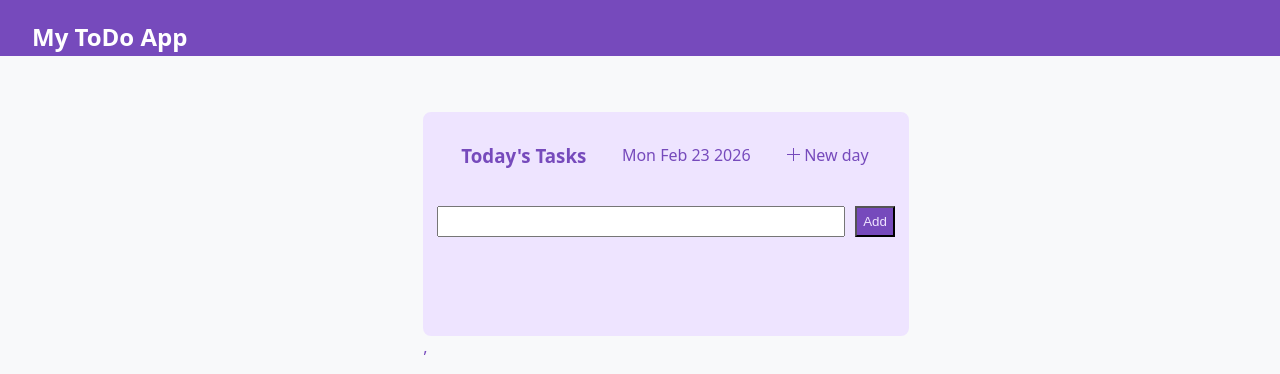
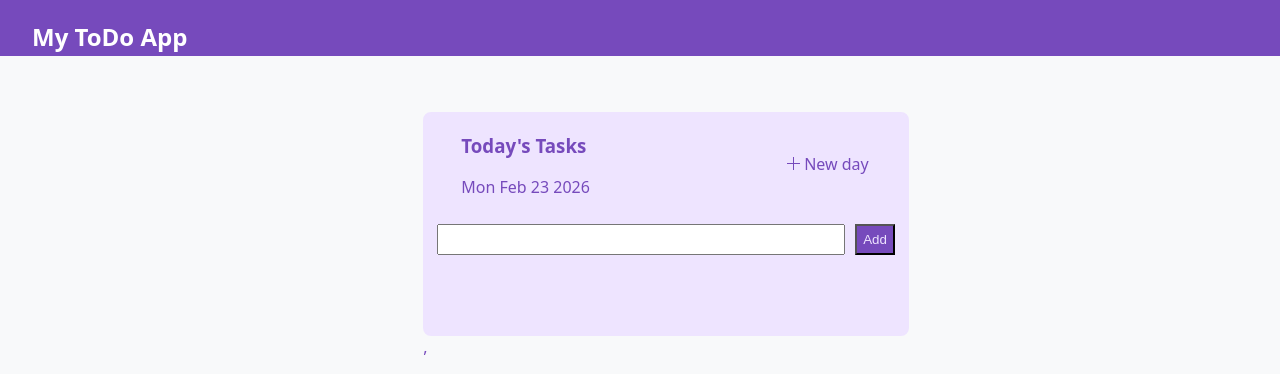
Before and after one commit to GirjaSharma/Todo-List, a React (Vite) app: page / in a window 1280 px wide. Shown: the top 374 px of the page. Built offline with nearby package versions, Linux system fonts and the light colour scheme.

Commit message:
logic for CurrentDate page

```diff
--- a/src/App.jsx
+++ b/src/App.jsx
@@ -1,7 +1,7 @@
 import { useState, useEffect, useReducer } from 'react';
 import { Route, Routes, Link } from 'react-router-dom';
 import './App.css';
-import {generateId, currentDate} from './utils/utils';
+import {generateId, getNow, formatTime, getDayKey} from './utils/utils';
 import {reducer, initial_state as defaultInitialState} from './reducer/Reducer';
 import {ACTION_TYPES} from './constants/actionTypes';
 import {Navbar} from './components/Navbar/Navbar';
@@ -37,6 +37,7 @@ localStorage.setItem('todoList', JSON.stringify(state.taskList));
 
   const handleAddBtn=(e)=>{
     e.preventDefault();
+    const now=getNow()
     if(!state.task.trim())return ;
 
 
@@ -46,7 +47,7 @@ localStorage.setItem('todoList', JSON.stringify(state.taskList));
         id:generateId(),
         text: state.task.trim(),
         completed: false,
-        createdAt: currentDate().toLocaleTimeString()
+        createdAt: formatTime(now)
 
       }
     })
@@ -82,6 +83,10 @@ const handleRemoveIcon =(id)=>{
       dispatch({type: ACTION_TYPES.SET_TASK_INPUT, payload: newValue})
     }
 
+    const handleNewDay=()=>{
+      dispatch({type: ACTION_TYPES.START_NEW_DAY})
+
+  }
 
   return (
   <main>
@@ -95,9 +100,11 @@ const handleRemoveIcon =(id)=>{
              onCancelTask={handleCancelBtn}
              onUpdateTask={handleUpdateBtn}
              taskList={state.taskList}
+             currentDate={state.currentDate}
              onDelete={handleRemoveIcon}
              onEdit={handleEditIcon}
-             onCheckboxChange={handleCheckBoxChange}/>}/>
+             onCheckboxChange={handleCheckBoxChange}
+             onStartNewDay={handleNewDay}/>}/>
        <Route path='/history' element={<History/>}/>
        <Route path='/settings' element={<SettingsPage/>}/>
        <Route path='*' element={<div>Item not found</div>}  />
--- a/src/Pages/Today/CurrentDate.css
+++ b/src/Pages/Today/CurrentDate.css
@@ -4,7 +4,7 @@
     align-items: center;
     width: 85%;
     position: sticky;
-    padding: 10px
+    /* padding: 10px   */
 }
 
 .headings h1{
--- a/src/Pages/Today/CurrentDate.jsx
+++ b/src/Pages/Today/CurrentDate.jsx
@@ -2,21 +2,25 @@ import { InputBox } from "../../components/InputBox/InputBox";
 import { TodoList } from "../../components/TodoList/TodoList";
 import { VscAdd } from "react-icons/vsc";
 import './CurrentDate.css';
-import { currentDate } from "../../utils/utils";
-
-const CurrentDate =({task,onAddTask,onTaskChange,isEditing,onCancelTask,onUpdateTask, taskList, onDelete, onEdit, onCheckboxChange})=>{
+import { getNow, formatHeaderdate } from "../../utils/utils";
 
 
-    // const handleNextDay=()=>{
+const CurrentDate =({task,onAddTask,onTaskChange,isEditing,onCancelTask,onUpdateTask, taskList, onDelete, onEdit, onCheckboxChange, onStartNewDay, currentDate})=>{
 
-    // }
+    const todaysTask= taskList.filter(task => {
+        console.log(new Date(task.date).toDateString()===new Date(currentDate).toDateString())
+
+        return new Date(task.date).toDateString()===new Date(currentDate).toDateString()})
 
     return (
         <>
         <div className="headings">
+            <div>
             <h3>Today's Tasks </h3>
-            <p>{currentDate().toDateString()}</p>
-            <button type="button"><VscAdd aria-hidden="true" /><span className="icon-text">New day</span></button>
+            <p>{formatHeaderdate(getNow())}</p>
+            </div>
+
+            <button type="button" onClick={onStartNewDay}><VscAdd aria-hidden="true" /><span className="icon-text">New day</span></button>
             </div>
 
         <InputBox task={task} onAddTask={onAddTask}
@@ -27,7 +31,7 @@ const CurrentDate =({task,onAddTask,onTaskChange,isEditing,onCancelTask,onUpdate
 />
 
 
-       {taskList?.length > 0 && <TodoList taskList={taskList}
+       {taskList?.length > 0 && <TodoList taskList={todaysTask}
        onDelete={onDelete}
         onEdit={onEdit}
         onCheckboxChange={onCheckboxChange}
--- a/src/constants/actionTypes.js
+++ b/src/constants/actionTypes.js
@@ -5,5 +5,6 @@ export const ACTION_TYPES={
     UPDATE_TASK:"UPDATE_TASK",
     CANCEL_UPDATE: "CANCEL_UPDATE",
     TOGGLE_TASK: "TOGGLE_TASK",
-    SET_TASK_INPUT:"SET_TASK_INPUT"
+    SET_TASK_INPUT:"SET_TASK_INPUT",
+    START_NEW_DAY: "START_NEW_DAY"
 }
--- a/src/reducer/Reducer.js
+++ b/src/reducer/Reducer.js
@@ -1,9 +1,12 @@
 import {ACTION_TYPES} from '../constants/actionTypes'
+import { formatTime, getNow } from '../utils/utils'
 
 export const initial_state={
     task: "",
     taskList:[],
-    editId:null
+    editId:null,
+    currentDate: formatTime(getNow),
+    carryOverUnfinished: true
 }
 
 export function reducer(state, action){
@@ -93,4 +96,33 @@ case ACTION_TYPES.SET_TASK_INPUT:{
 
 }
 
+case ACTION_TYPES.START_NEW_DAY:{
+     const completedTasks =state.taskList.filter(task => task.completed);
+     const inCompleteTasks = state.taskList.filter(task => !task.completed)
+
+     const newDate= new Date();
+
+     const carriedTask = state.carryOverUnfinished ? inCompleteTasks.map(task => (
+        {
+            ...task,
+            date: formatTime(newDate)
+           }
+     )) :[];
+
+     const historyTasks = state.taskList.filter(task => task.date === state.currentDate)
+
+
+     return {
+        ...state,
+        taskList: [...completedTasks, ...carriedTask],
+        currentDate: formatTime(newDate)
+     }
+}
+
+
+/*1. on start new day, if the cariiedOver flag is true, move the incomplete task to new Day, set their daye to current Date, display header date to current date
+2. move completed task to history, if carriedOver is false , even move them to history and new day should be blank with current date and input box
+
+*/
+
 }}
--- a/src/utils/date.js
+++ /dev/null
@@ -1,3 +0,0 @@
-export const currentDate=()=>{
-    const todaysDate = new Date();
-}
--- a/src/utils/utils.js
+++ b/src/utils/utils.js
@@ -3,4 +3,21 @@ import {v4 as uuidv4} from 'uuid';
 export const generateId = ()=> uuidv4();
 
 
-export const currentDate=()=> new Date();
+export const getNow=()=> new Date();
+
+export const formatHeaderdate=(date)=>{
+    return date.toDateString();
+}
+
+export const formatTime=(date)=>{
+    return date.toLocaleString()
+    //     [],{
+    //     hour:"2-digit",
+    //     minute: "2-digit"
+    // }
+
+}
+
+export const getDayKey=(date= new Date())=>{
+return date.toISOString().split("T")[0]
+}
```
